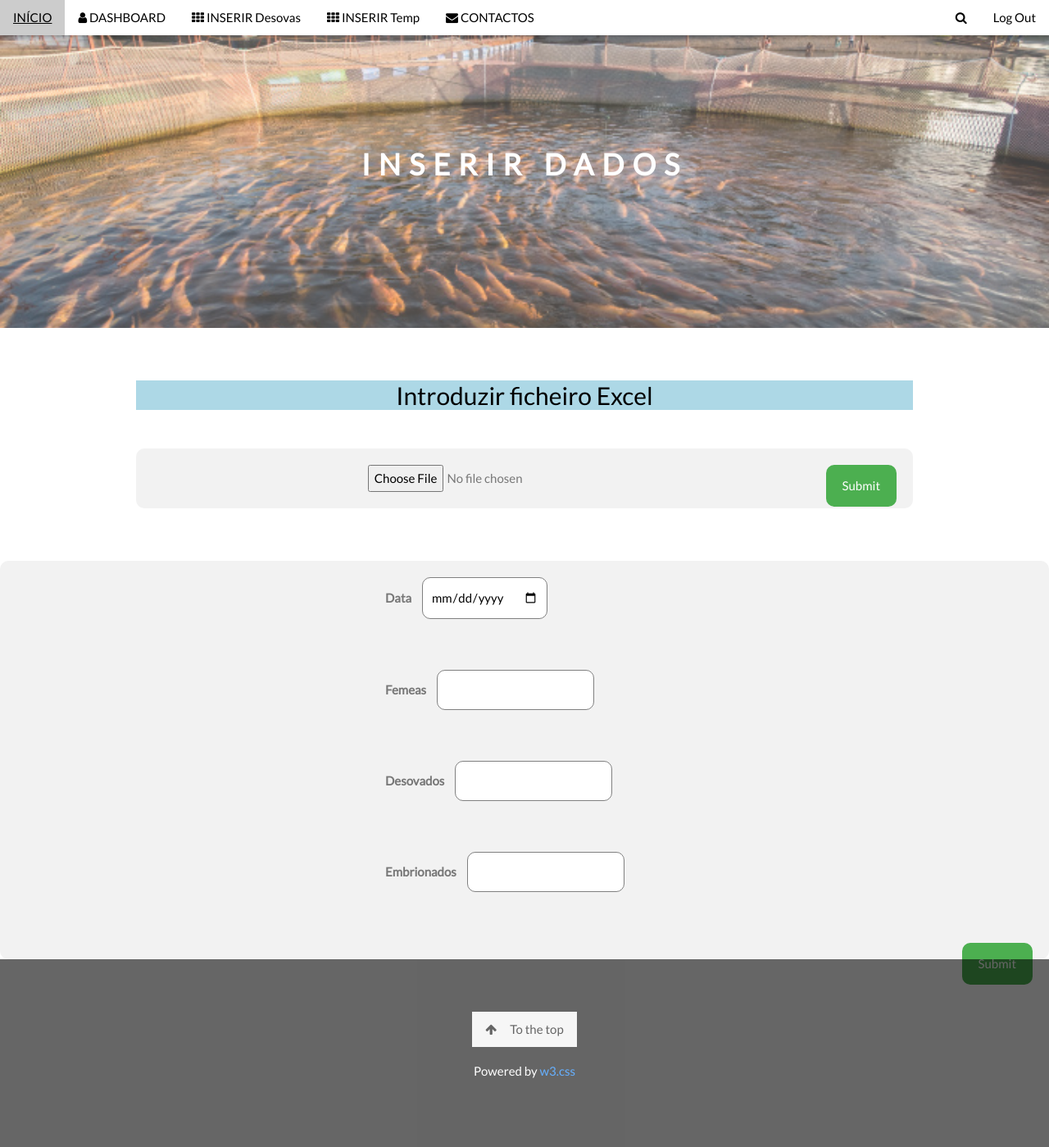
After one commit to Nunomatos7/PECI, a Django app: page /insert_desovas/ in a window 1280 px wide. The commit adds this page. Shown: the whole page at 82% size. Run offline with Django 3.2, Linux system fonts and the light colour scheme; a user stored in the database is signed in; some libraries are stand-ins or nearby versions.

Commit message:
Insert temp and update base

```diff
--- a/app/personal/views.py
+++ b/app/personal/views.py
@@ -20,20 +20,20 @@ def dashboard_view(request):
     return render(request, "dashboard.html", {})
 
 @login_required
-def insert_view(request):
+def insert_desovas(request):
     if request.method == 'POST':
         form = DesovaForm(request.POST or None)
         #verificar se form é valido
         if form.is_valid():
             form.save()
             messages.success(request,('Dados Desova adicionado!'))
-            return redirect('insert')
+            return redirect('insert_desovas')
         else:
             messages.success(request,('DADOS INCORRETOS!'))
-
+    """
     form = DesovaForm()
     Desovas = Desova.objects.all()
-    """
+
     IN HTML TO PRINT INFO: {{ Desovas }}
     PRINT ALL FROM DESOVAS:
         {% for x in Desovas %}
@@ -42,8 +42,21 @@ def insert_view(request):
 
     para apresentar especifico: x.data, x.femeas,...
     """
+    return render(request,'insert_desovas.html',{})
 
-    return render(request,'insert.html',{'form':form, 'Desovas':Desovas})
+@login_required
+def insert_temp(request):
+    if request.method == 'POST':
+        form = TemperaturaForm(request.POST or None)
+        #verificar se form é valido
+        if form.is_valid():
+            form.save()
+            messages.success(request,('Dados Temperatura adicionado!'))
+            return redirect('insert_temp')
+        else:
+            messages.success(request,('DADOS INCORRETOS!'))
+
+    return render(request,'insert_temp.html',{})
 
 def contacts_view(request):
     return render(request, "contacts.html", {})
--- a/app/projeto/urls.py
+++ b/app/projeto/urls.py
@@ -22,7 +22,8 @@ urlpatterns = [
     path('admin/', admin.site.urls),
     path('', home,name="home"),
     path('dashboard/', dashboard_view, name='dashboard'),
-    path('insert/', insert_view, name='insert'),
+    path('insert_desovas/', insert_desovas, name='insert_desovas'),
+    path('insert_temp/', insert_temp, name='insert_temp'),
     path('contacts/', contacts_view, name='contacts'),
     #path('teste/', teste, name='teste'),
     #path('add/addrecord/', InsD_temperatura, name='InsD_temperatura'),
--- a/app/templates/base.html
+++ b/app/templates/base.html
@@ -27,7 +27,8 @@
     {% block content %}
     {% if user.is_authenticated %}
     <a href="{% url 'dashboard' %}" class="w3-bar-item w3-button w3-hide-small" style="color: black"><i class="fa fa-user" style="color: black" ;></i> DASHBOARD</a>
-    <a href="{% url 'insert' %}" class="w3-bar-item w3-button w3-hide-small" style="color: black; ";><i class="fa fa-th" style="color: black";></i> INSERIR</a>
+    <a href="{% url 'insert_desovas' %}" class="w3-bar-item w3-button w3-hide-small" style="color: black; ";><i class="fa fa-th" style="color: black";></i> INSERIR Desovas</a>
+    <a href="{% url 'insert_temp' %}" class="w3-bar-item w3-button w3-hide-small" style="color: black; ";><i class="fa fa-th" style="color: black";></i> INSERIR Temp</a>
     <a href="{% url 'logout' %}" class="w3-bar-item w3-button w3-hide-small w3-right w3-hover-black" style="color: black; ">Log Out</a>
     {% else %}
     <a href="{% url 'login' %}" class="w3-bar-item w3-button w3-hide-small" style="color: black;"><i class="fa fa-user" style="color: black";></i> LOGIN</a>
@@ -42,7 +43,7 @@
   <!-- Navbar on small screens -->
   <div id="navDemo" class="w3-bar-block w3-white w3-hide w3-hide-large w3-hide-medium">
     <a href="{% url 'dashboard' %}" class="w3-bar-item w3-button" onclick="toggleFunction()">DASHBOARD</a>
-    <a href="{% url 'insert' %}" class="w3-bar-item w3-button" onclick="toggleFunction()">INSERIR</a>
+    <a href="{% url 'insert_desovas' %}" class="w3-bar-item w3-button" onclick="toggleFunction()">INSERIR</a>
     <a href="{% url 'contacts' %}" class="w3-bar-item w3-button" onclick="toggleFunction()">CONTACTOS</a>
     <a href="#" class="w3-bar-item w3-button">PESQUISA</a>
   </div>
--- /dev/null
+++ b/app/templates/insert_desovas.html
@@ -0,0 +1,104 @@
+{% extends "base.html" %}
+{% block base %}
+
+<!-- Second Parallax Image with Portfolio Text -->
+<div class="bgimg-2 w3-display-container w3-opacity-min">
+    <div class="w3-display-middle">
+      <span class="w3-xxlarge w3-text-white w3-wide" ><b>INSERIR DADOS</b></span>
+    </div>
+  </div>
+
+  <!-- Container (Portfolio Section) -->
+  <div class="w3-content w3-container w3-padding-64" id="portfolio">
+    <h3 class="w3-center" style="color:black; background-Color:lightblue; font-size:30px">Introduzir ficheiro Excel</h3>
+    <!-- Responsive Grid. Four columns on tablets, laptops and desktops. Will stack on mobile devices/small screens (100% width) -->
+    <h3 class="w3-center" style="color:white">Inserir ficheiro Excel</h3>
+    <form style="text-align:center" action="">
+      <input type="file" id="myFile" name="filename">
+      <input type="submit">
+    </form>
+    </div>
+  </div>
+
+  <div class="Container">
+  {% if messages %}
+
+      {% for message in messages %}
+      <div class="alert alert-warning alert-dismissible fade show" role="alert">
+        {{message}}
+        <button type="button" class="close" data-dismiss="alert" aria-label="Close">
+          <span aria-hidden="true">&times;</span>
+        </button>
+      </div>
+
+      {% endfor %}
+
+  {% endif %}
+</div>
+
+  <form method="POST" action="{% url 'insert_desovas' %}">
+    {% csrf_token %}
+
+    <div class="form-group">
+      <label>Data</label>
+      <input type="date" id="data" name="data"><br><br>
+    </div>
+
+    <div class="form-group">
+      <label >Femeas</label>
+      <input type="text" id="femeas" name="femeas"><br><br>
+    </div>
+
+    <div class="form-group">
+      <label>Desovados</label>
+      <input type="text" id="desovados" name="desovados"><br><br>
+    </div>
+
+    <div class="form-group">
+      <label>Embrionados</label>
+      <input type="text" id="embrionados" name="embrionados"><br><br>
+    </div>
+
+    <input type="submit">
+  </form>
+
+
+
+  <style>
+
+form {
+  padding: 20px;
+  background-color: #f2f2f2;
+  border-radius: 10px;
+}
+
+label {
+  margin-left: 450px;
+  font-weight: bold;
+  margin-right: 10px;
+}
+
+input[type="text"], input[type="date"] {
+  padding: 10px;
+  margin-bottom: 20px;
+  border-radius: 10px;
+  border: 1px solid gray;
+}
+
+input[type="submit"] {
+  background-color: #4CAF50;
+  color: white;
+  padding: 12px 20px;
+  border: none;
+  border-radius: 10px;
+  cursor: pointer;
+  float: right;
+}
+
+input[type="submit"]:hover {
+  background-color: #3e8e41;
+  margin-bottom: 100px;
+}
+  </style>
+
+{% endblock base %}
```
Also changed, not shown: app/templates/insert_temp.html (renamed from app/templates/insert.html, +3 -13 lines).
